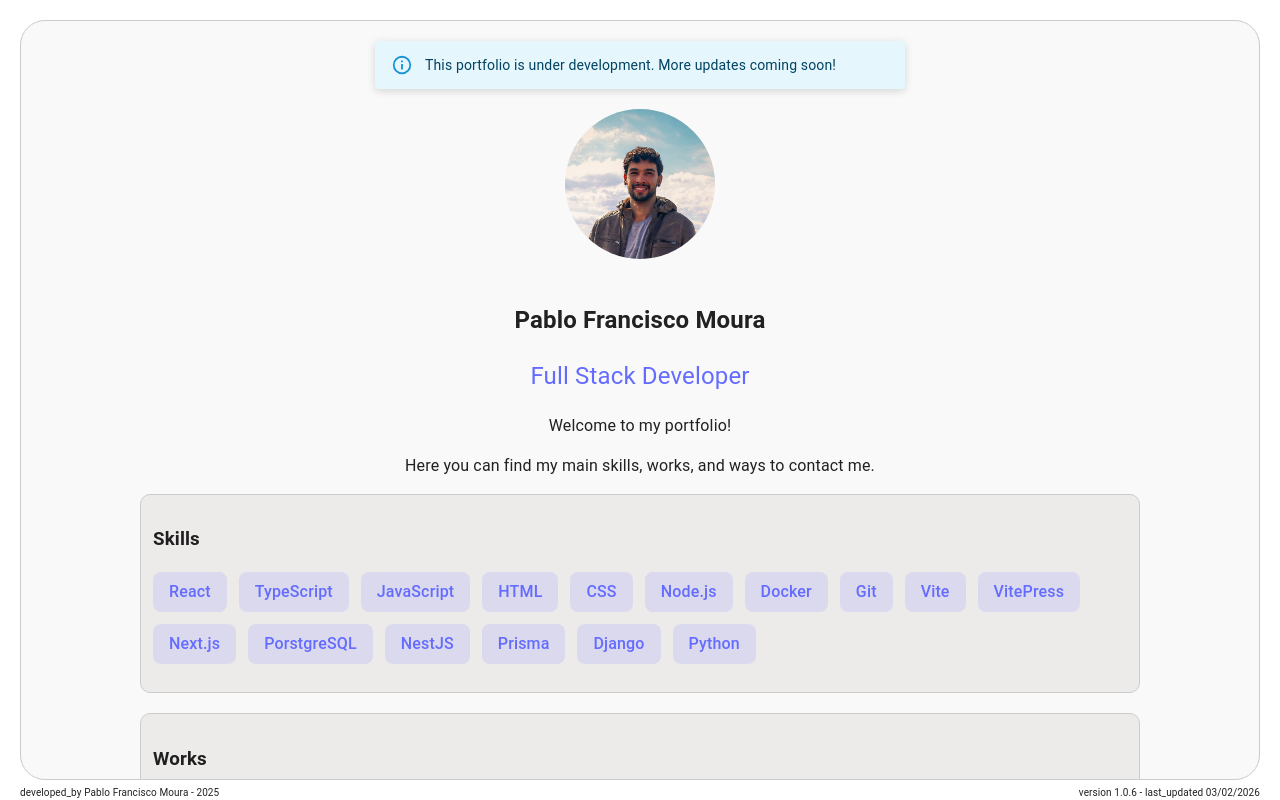
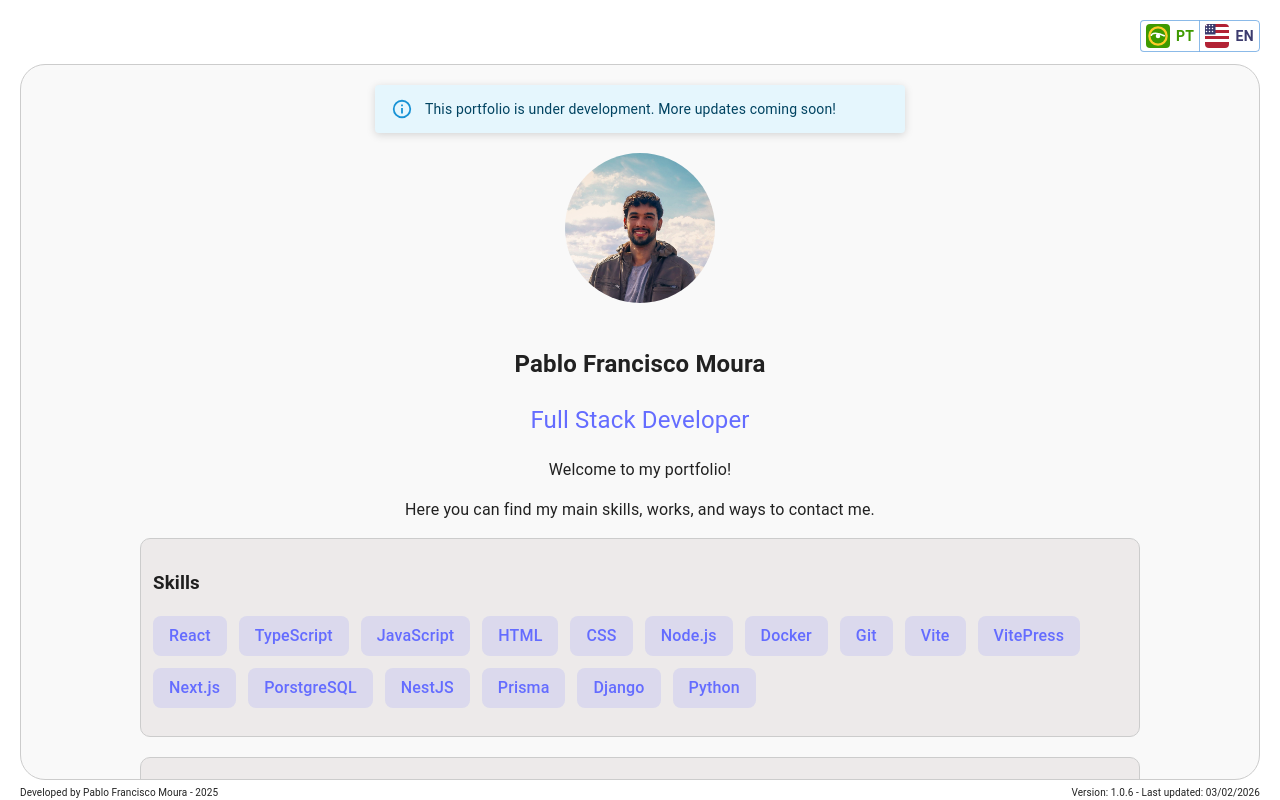
Before and after one commit to Pablo-Francisco-Moura/about-me, a React (Vite) app: page / in a window 1280 px wide. Built offline with nearby package versions, Linux system fonts and the light colour scheme.

Commit message:
💡 Feature: Implementation of a new feature or functionality.

```diff
--- a/src/App.tsx
+++ b/src/App.tsx
@@ -7,10 +7,13 @@ import {
   useMediaQuery,
 } from "@mui/material";
 import { Works } from "./components/works";
+import { Language } from "./components/Language";
 import { Copyright } from "./components/Copyright";
 import { useTranslation } from "react-i18next";
 import { CONTACTS, SKILLS } from "./constants/app";
 import { useEffect, useState } from "react";
+import type { TypeLanguageCode } from "./types/app";
+import i18n from "./i18n";
 import profile from "./assets/profile.jpg";
 import SimpleBar from "simplebar-react";
 import "simplebar-react/dist/simplebar.min.css";
@@ -19,11 +22,27 @@ function App() {
   const isMobile = useMediaQuery("(max-width: 500px)");
   const { t } = useTranslation();
 
+  const [lang, setLang] = useState(i18n.language as TypeLanguageCode);
+
+  const handleChangeLanguage = (lng: TypeLanguageCode) => {
+    i18n.changeLanguage(lng);
+    setLang(lng);
+  };
+
   const [alert, setAlert] = useState(false);
+  const [showAlert, setShowAlert] = useState(false);
 
+  // Show alert on load.
   useEffect(() => {
     setAlert(true);
     const timer = setTimeout(() => setAlert(false), 10000);
+    return () => clearTimeout(timer);
+  }, []);
+
+  // Handle alert visibility.
+  useEffect(() => {
+    setAlert(true);
+    const timer = setTimeout(() => setShowAlert(true), 13500);
     return () => clearTimeout(timer);
   }, []);
 
@@ -32,6 +51,7 @@ function App() {
   return (
     <div
       style={{
+        gap: "12px",
         padding: `${padding}px`,
         display: "flex",
         minWidth: "100vw",
@@ -42,18 +62,27 @@ function App() {
         flexDirection: "column",
       }}
     >
+      <Language lang={lang} handleChangeLanguage={handleChangeLanguage} />
+
       <SimpleBar
         style={{
           flex: 1,
           border: "1px solid #ccc",
           padding: `${padding}px`,
-          minHeight: `calc(100vh - ${padding * 2}px)`,
-          maxHeight: `calc(100vh - ${padding * 2}px)`,
+          minHeight: `calc(100vh - ${padding * 2 + 44}px)`,
+          maxHeight: `calc(100vh - ${padding * 2 + 44}px)`,
           borderRadius: "25px",
           backgroundColor: "#f9f9f9",
         }}
       >
-        <Fade in={alert} timeout={3000}>
+        <Fade
+          style={{
+            maxHeight: !showAlert ? "150px" : "0px",
+            transition: "max-height 3s ease-in-out",
+          }}
+          in={alert}
+          timeout={3000}
+        >
           <Alert
             sx={{
               mb: "20px",
@@ -71,8 +100,8 @@ function App() {
 
         <section
           style={{
+            position: "relative",
             textAlign: "center",
-            position: "relative",
           }}
         >
           <img
--- a/src/components/Copyright.tsx
+++ b/src/components/Copyright.tsx
@@ -21,13 +21,13 @@ export function Copyright({ isMobile }: Props) {
       }}
     >
       <Typography noWrap fontSize={10}>
-        {`${t("developed_by")} Pablo ${
+        {`${t("copyright.developed_by")} Pablo ${
           isMobile ? "Moura" : "Francisco Moura"
         } - 2025`}
       </Typography>
 
-      <Typography noWrap fontSize={10}>{`${t("version")} 1.0.6${
-        isMobile ? "" : ` - ${t("last_updated")} 03/02/2026`
+      <Typography noWrap fontSize={10}>{`${t("copyright.version")}: 1.0.6${
+        isMobile ? "" : ` - ${t("copyright.last_updated")}: 03/02/2026`
       }`}</Typography>
     </div>
   );
--- /dev/null
+++ b/src/components/Language.tsx
@@ -0,0 +1,104 @@
+import { LANGUAGES } from "../constants/app";
+import { Button, ButtonGroup } from "@mui/material";
+import type { TypeLanguageCode } from "../types/app";
+
+interface Props {
+  lang: TypeLanguageCode;
+  handleChangeLanguage: (lng: TypeLanguageCode) => void;
+}
+
+export function Language({ lang, handleChangeLanguage }: Props) {
+  return (
+    <ButtonGroup
+      sx={{
+        maxHeight: "32px",
+        marginLeft: "auto",
+      }}
+    >
+      {LANGUAGES.map((language) => (
+        <Button
+          key={language.code}
+          sx={{
+            px: "5px",
+          }}
+          onClick={() => handleChangeLanguage(language.code)}
+          variant={lang === language.code ? "contained" : "outlined"}
+        >
+          <img
+            src={`/src/assets/flag-${language.countryCode}.svg`}
+            alt={language.label}
+            style={{
+              width: 24,
+              height: 24,
+              marginRight: 6,
+              borderRadius: "4px",
+            }}
+          />
+          <span
+            style={{
+              fontWeight: 600,
+              color: lang === language.code ? "white" : language.color,
+            }}
+          >
+            {language.code}
+          </span>
+        </Button>
+      ))}
+    </ButtonGroup>
+
+    // <div
+    //   style={{
+    //     gap: 2,
+    //     display: "flex",
+    //     marginBottom: 2,
+    //     justifyContent: "flex-end",
+    //     border: "1px solid red",
+    //     maxHeight: "32px",
+    //   }}
+    // >
+    //   <button
+    //     onClick={() => handleChangeLanguage("pt")}
+    //     style={{
+    //       border: lang === "pt" ? "2px solid #3E9A00" : "1px solid #ccc",
+    //       cursor: "pointer",
+    //       display: "flex",
+    //       padding: "4px 10px",
+    //       boxShadow: lang === "pt" ? "0 2px 8px #3E9A0033" : "none",
+    //       background: lang === "pt" ? "#eaffea" : "#f9f9f9",
+    //       alignItems: "center",
+    //       marginRight: "8px",
+    //       borderRadius: "8px",
+    //     }}
+    //     aria-label="Português"
+    //   >
+    //     <img
+    //       src="/src/assets/flag-br.svg"
+    //       alt="PT"
+    //       style={{ width: 24, height: 24, marginRight: 6 }}
+    //     />
+    //     <span style={{ fontWeight: 600, color: "#3E9A00" }}>PT</span>
+    //   </button>
+    //   <button
+    //     onClick={() => handleChangeLanguage("en")}
+    //     style={{
+    //       padding: "4px 10px",
+    //       borderRadius: "8px",
+    //       border: lang === "en" ? "2px solid #3C3B6E" : "1px solid #ccc",
+    //       background: lang === "en" ? "#eaf0ff" : "#f9f9f9",
+    //       cursor: "pointer",
+    //       display: "flex",
+    //       alignItems: "center",
+    //       boxShadow: lang === "en" ? "0 2px 8px #3C3B6E33" : "none",
+    //     }}
+    //     aria-label="English"
+    //   >
+    //     <img
+    //       src="/src/assets/flag-us.svg"
+    //       alt="EN"
+    //       style={{ width: 24, height: 24, marginRight: 6 }}
+    //     />
+    //     <span style={{ fontWeight: 600, color: "#3C3B6E" }}>EN</span>
+    //   </button>
+    // </div>
+  );
+}
--- a/src/constants/app.ts
+++ b/src/constants/app.ts
@@ -1,4 +1,4 @@
-import type { TypeContact, TypeWork } from "../types/app";
+import type { TypeContact, TypeLanguage, TypeWork } from "../types/app";
 import gmailImage from "../assets/gmail.png";
 import gitHubImage from "../assets/gitHub.png";
 import whatsappImage from "../assets/whatsapp.png";
@@ -66,3 +66,8 @@ export const WORKS: TypeWork[] = [
     description: "my_guidelines.description",
   },
 ] as const;
+
+export const LANGUAGES: TypeLanguage[] = [
+  { code: "pt", label: "Português", countryCode: "br", color: "#3E9A00" },
+  { code: "en", label: "English", countryCode: "us", color: "#3C3B6E" },
+] as const;
```
Also changed, not shown: src/types/app.ts (+9 -0 lines), src/assets/flag-br.svg (added), src/assets/flag-us.svg (added).
